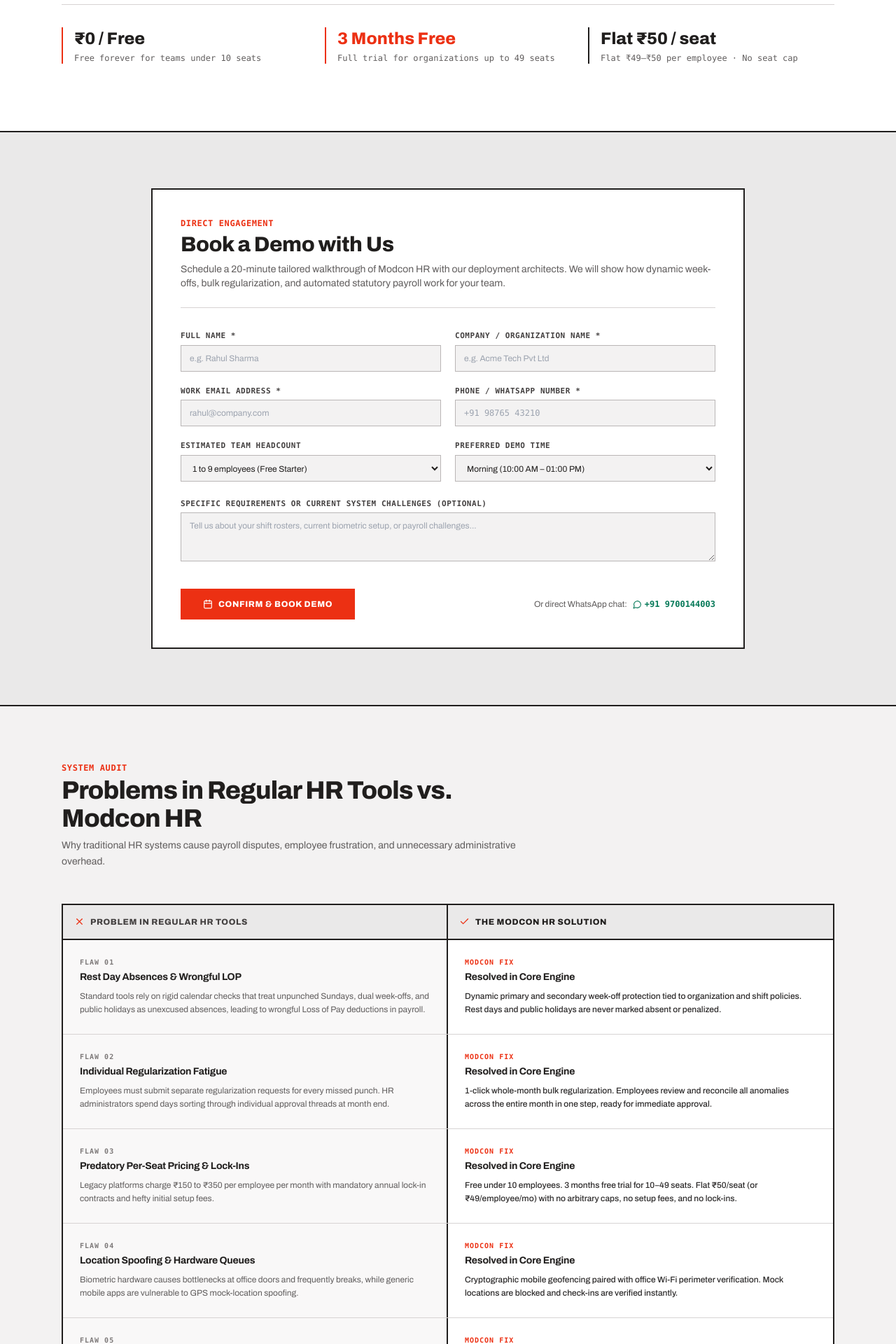
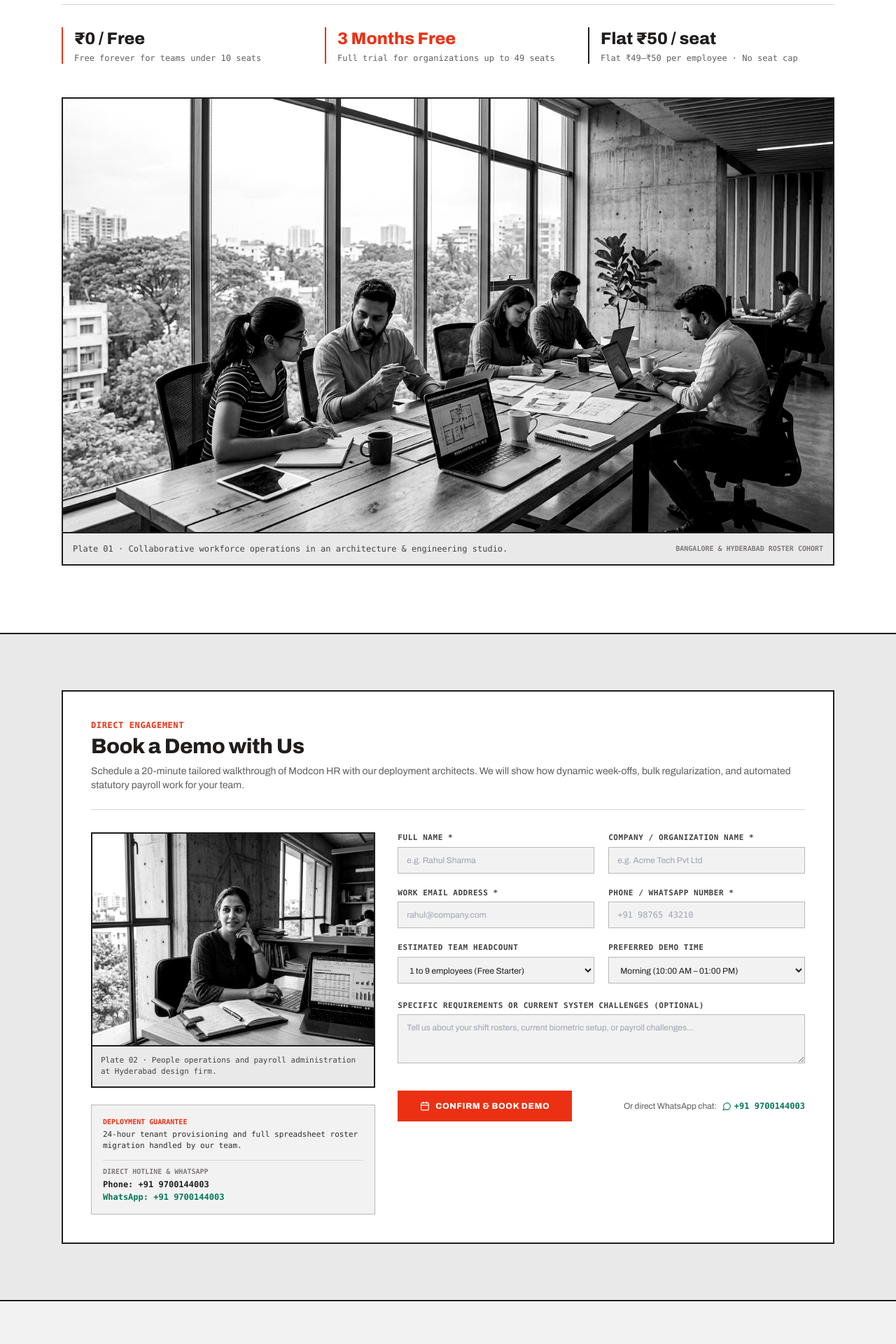
Before and after one commit to sumanthrb94-sudo/Modcon-HR, a React (Vite) app: page /landing in a window 1280 px wide. Shown: the part 660-2580 px from the top of the page at 70% size. Built offline with nearby package versions, Linux system fonts and the light colour scheme; no server answers.

Commit message:
feat(landing): high-resolution editorial human photography matching brand colourology

```diff
--- a/src/pages/landing/index.tsx
+++ b/src/pages/landing/index.tsx
@@ -304,6 +304,22 @@
               <div className="text-xs text-ink-600 mt-1">Flat ₹49–₹50 per employee · No seat cap</div>
             </div>
           </div>
+
+          {/* Figure 01: Authentic Workplace Editorial Photograph */}
+          <div className="mt-12 border-2 border-ink-900 bg-white">
+            <div className="relative aspect-[16/9] w-full overflow-hidden bg-ink-200">
+              <img
+                src="/images/workplace_editorial.jpg"
+                alt="Architecture and engineering team collaborating with Modcon HR"
+                className="w-full h-full object-cover grayscale-photo"
+                loading="eager"
+              />
+            </div>
+            <div className="p-3.5 bg-ink-100 border-t-2 border-ink-900 flex flex-col sm:flex-row items-start sm:items-center justify-between text-xs font-mono text-ink-700 gap-1.5">
+              <span>Plate 01 · Collaborative workforce operations in an architecture & engineering studio.</span>
+              <span className="text-ink-500 font-bold uppercase text-[10px]">Bangalore & Hyderabad Roster Cohort</span>
+            </div>
+          </div>
         </div>
       </section>
 
@@ -311,7 +327,7 @@
       {/* 4. BOOK A DEMO WITH US FORM (MODERNIST & WHATSAPP INTEGRATION)     */}
       {/* ───────────────────────────────────────────────────────────────── */}
       <section id="book-demo" className="py-16 sm:py-20 bg-ink-100 border-b-2 border-ink-900 scroll-mt-16">
-        <div className="max-w-4xl mx-auto px-4 sm:px-6">
+        <div className="max-w-6xl mx-auto px-4 sm:px-6">
           <div className="bg-white border-2 border-ink-900 p-6 sm:p-10">
             <div className="border-b border-ink-200 pb-6 mb-8">
               <span className="font-mono text-xs font-bold uppercase tracking-wider text-brand-600 block mb-1">
@@ -324,6 +340,50 @@
                 Schedule a 20-minute tailored walkthrough of Modcon HR with our deployment architects. We will show how dynamic week-offs, bulk regularization, and automated statutory payroll work for your team.
               </p>
             </div>
+
+            <div className="grid grid-cols-1 lg:grid-cols-12 gap-8 items-start">
+              {/* Left Column: Authentic Editorial Plate 02 & Direct Contacts */}
+              <div className="lg:col-span-5 space-y-6">
+                <div className="border-2 border-ink-900 bg-white">
+                  <div className="relative aspect-[4/3] w-full overflow-hidden bg-ink-200">
+                    <img
+                      src="/images/operations_director.jpg"
+                      alt="Operations Director reviewing personnel rosters"
+                      className="w-full h-full object-cover grayscale-photo"
+                      loading="lazy"
+                    />
+                  </div>
+                  <div className="p-3 bg-ink-100 border-t-2 border-ink-900 text-[11px] font-mono text-ink-700">
+                    Plate 02 · People operations and payroll administration at Hyderabad design firm.
+                  </div>
+                </div>
+
+                <div className="p-4 bg-ink-50 border border-ink-300 space-y-3 font-mono text-xs">
+                  <div>
+                    <span className="text-[10px] text-brand-600 uppercase font-bold block mb-0.5">Deployment Guarantee</span>
+                    <p className="text-ink-800 text-[11px]">
+                      24-hour tenant provisioning and full spreadsheet roster migration handled by our team.
+                    </p>
+                  </div>
+                  <div className="pt-2 border-t border-ink-200">
+                    <span className="text-[10px] text-ink-500 uppercase font-bold block mb-0.5">Direct Hotline & WhatsApp</span>
+                    <a href="tel:+919700144003" className="text-ink-900 font-bold hover:text-brand-600 block">
+                      Phone: +91 9700144003
+                    </a>
+                    <a
+                      href={getWhatsAppDemoLink()}
+                      target="_blank"
+                      rel="noopener noreferrer"
+                      className="text-emerald-700 font-bold hover:underline block mt-0.5"
+                    >
+                      WhatsApp: +91 9700144003
+                    </a>
+                  </div>
+                </div>
+              </div>
+
+              {/* Right Column: Interactive Form */}
+              <div className="lg:col-span-7">
 
             {submitted ? (
               <div className="p-8 bg-ink-50 border-2 border-emerald-600 text-center space-y-4">
@@ -518,6 +578,8 @@
                 </div>
               </form>
             )}
+              </div>
+            </div>
           </div>
         </div>
       </section>
```
Also changed, not shown: public/images/operations_director.jpg (added), public/images/workplace_editorial.jpg (added).
